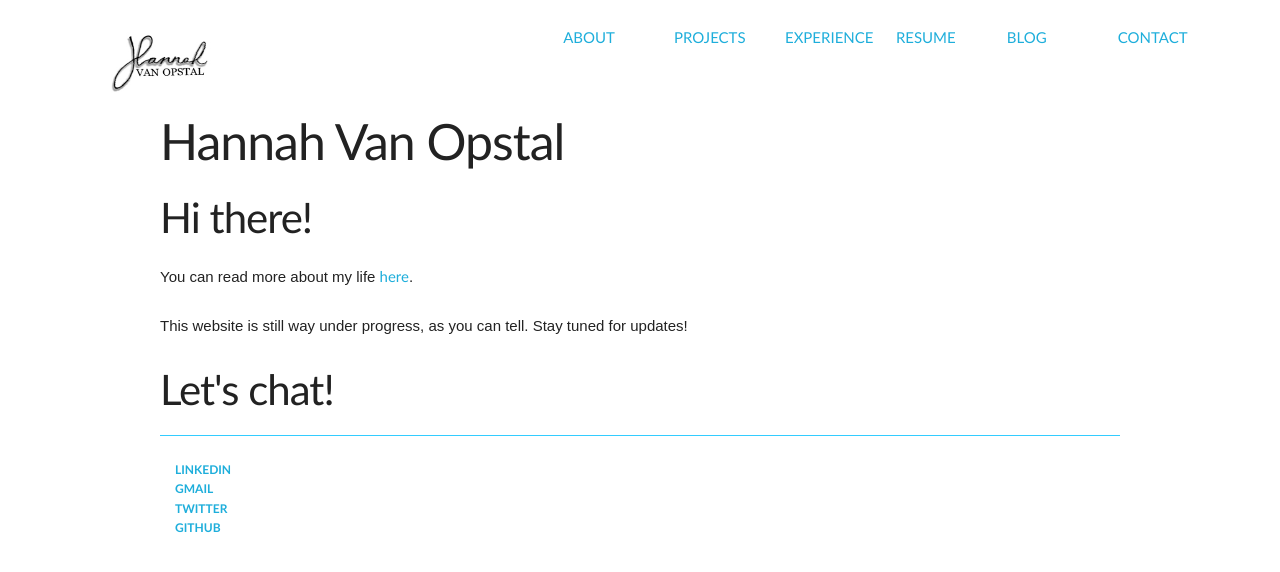
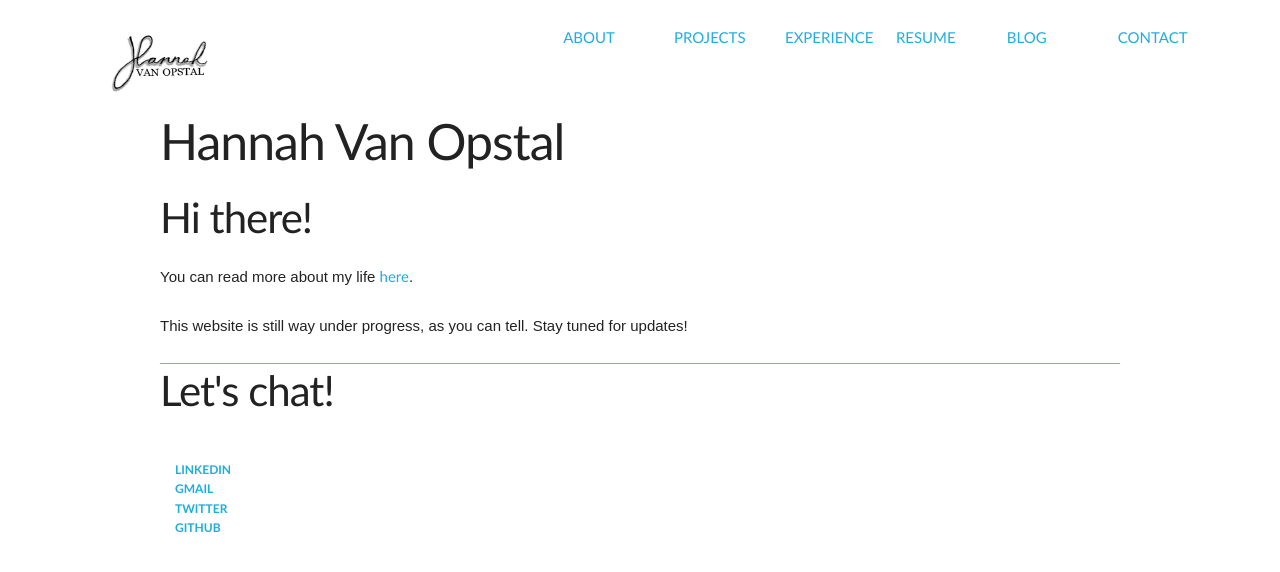
Before and after one commit to hvanopstal/hvanopstal.github.io, a Jekyll site: the page index.html, which Jekyll copies as it is, in a window 1280 px wide. Shown: the top 572 px of the page. Built offline with Jekyll 4.4.1, drawn with Linux system fonts in a browser that asks for light colours.

Commit message:
Update index.html

```diff
--- a/index.html
+++ b/index.html
@@ -11,6 +11,7 @@
     <link rel="stylesheet" href="css/skeleton.normalize.css">
     <link rel="stylesheet" href="css/skeleton.css">
   </head>
+
   <body>
     <div class="navigation bar">
       <div style="background-color: #FE858E"></div>
@@ -72,10 +73,11 @@
     <div><!-- /.container -->
 
     <section id="contact">
+    <footer>
       <h2>
       Let's chat!
       </h2>
-      <footer><ul>
+      <ul>
         <div class="row">
           <div class="row contact">
             <div class="four rows">
@@ -95,7 +97,8 @@
             </div>
           </div>
         </div>
-      </ul></footer>
+      </ul>
+    </footer>
     </section>
 
     <!--
```
